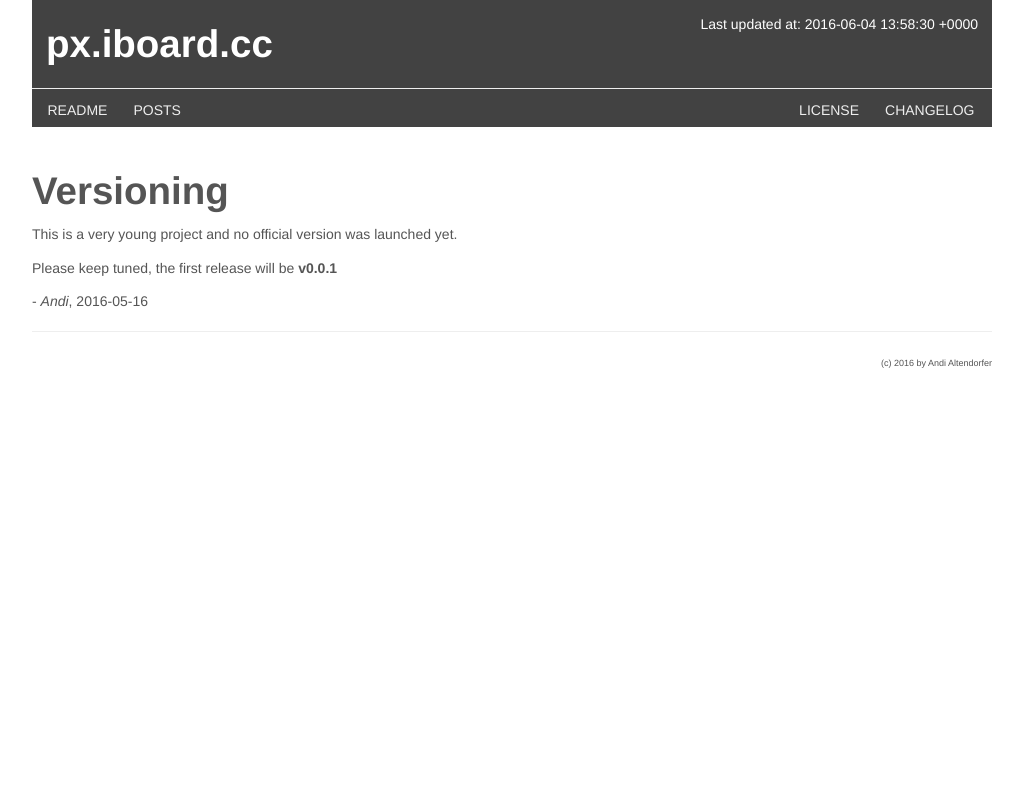
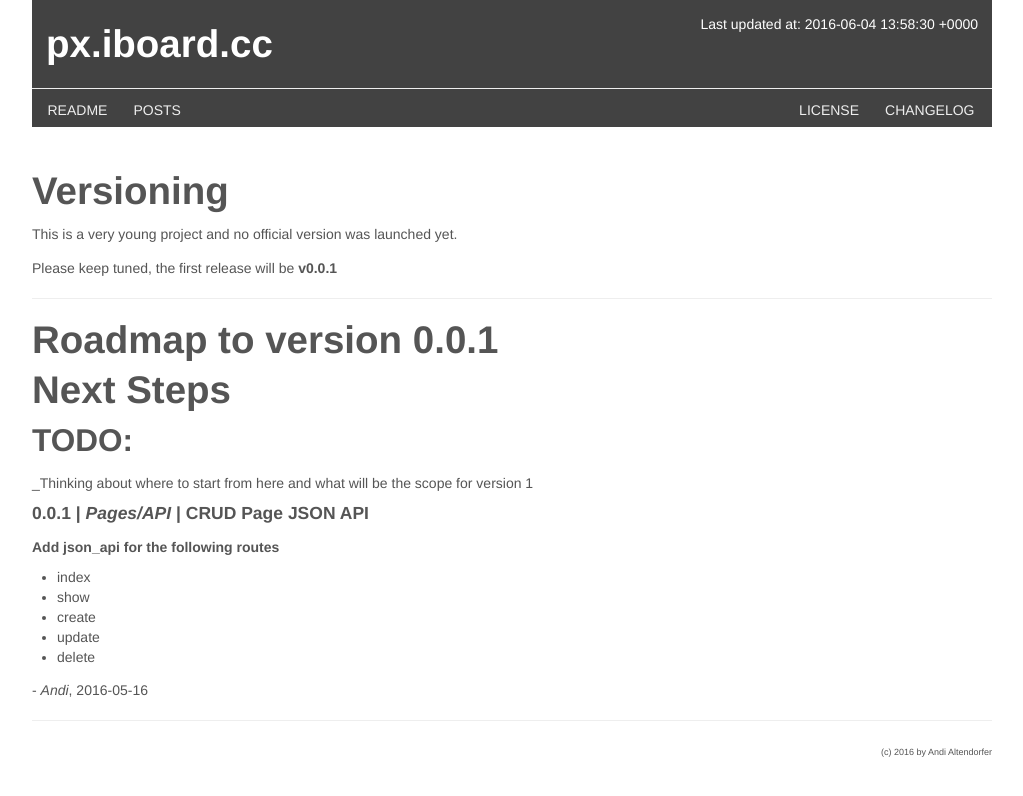
Before and after one commit to iboard/px.iboard.cc, a Jekyll site: the page built from _posts/2016-05-16-Versioning.md, in a window 1280 px wide. Shown: the top 796 px of the page, without its empty margins (128-1151 px from the left). Built offline with Jekyll 4.4.1, drawn with Linux system fonts in a browser that asks for light colours.

Commit message:
Move done post to end of list

```diff
--- a/_posts/2016-05-16-Versioning.md
+++ b/_posts/2016-05-16-Versioning.md
@@ -10,4 +10,14 @@ This is a very young project and no official version was launched yet.
 
 Please keep tuned, the first release will be **v0.0.1**
 
+
+----
+
+# Roadmap to version 0.0.1
+
+{% include next_steps.md %}
+
+
+
+
 \- *Andi*, 2016-05-16
```
Also changed, not shown: _posts/2016-01-01-done-Update-Markdown.md (added, +19 -0 lines), _posts/2016-05-17-Update-Markdown.md (deleted, +0 -19 lines).
